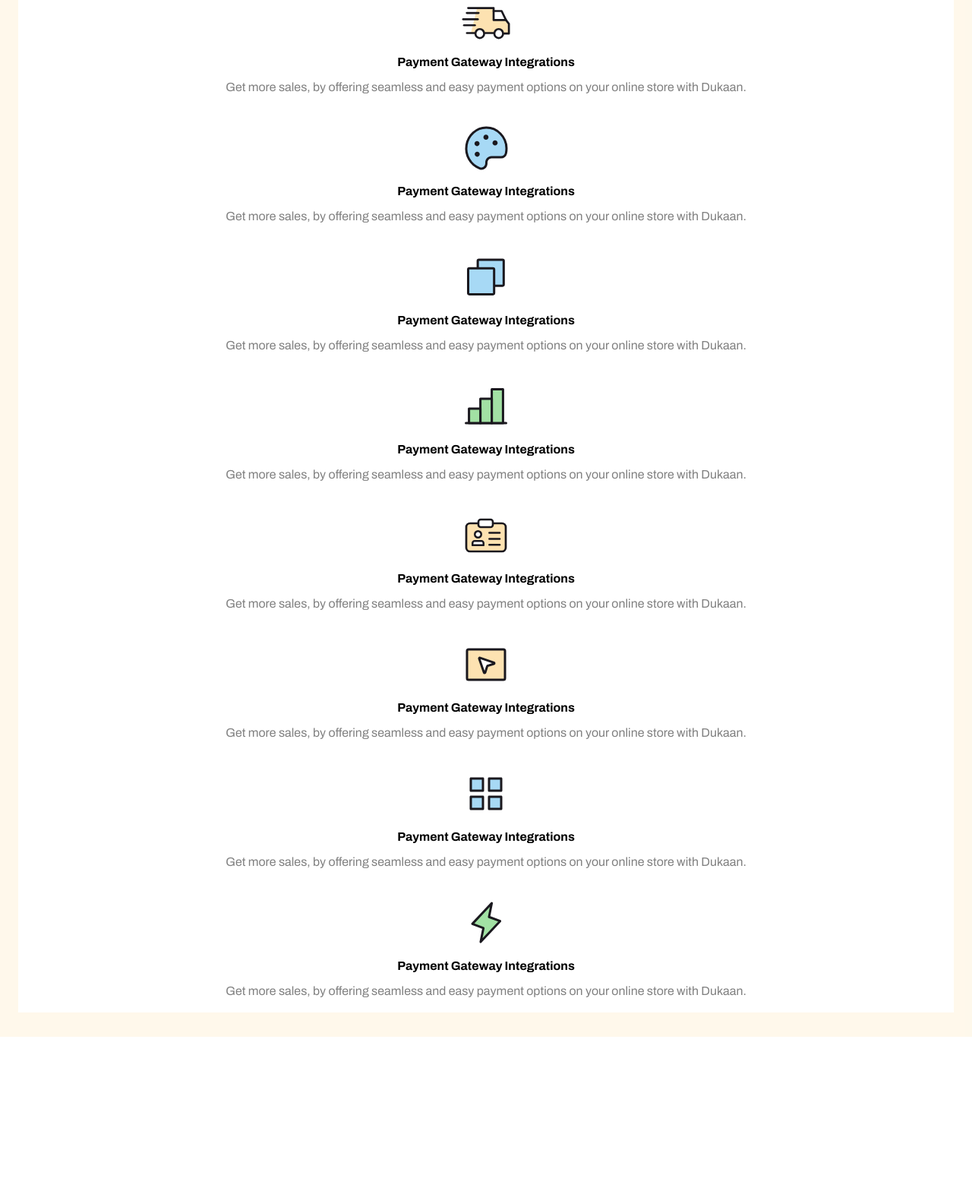
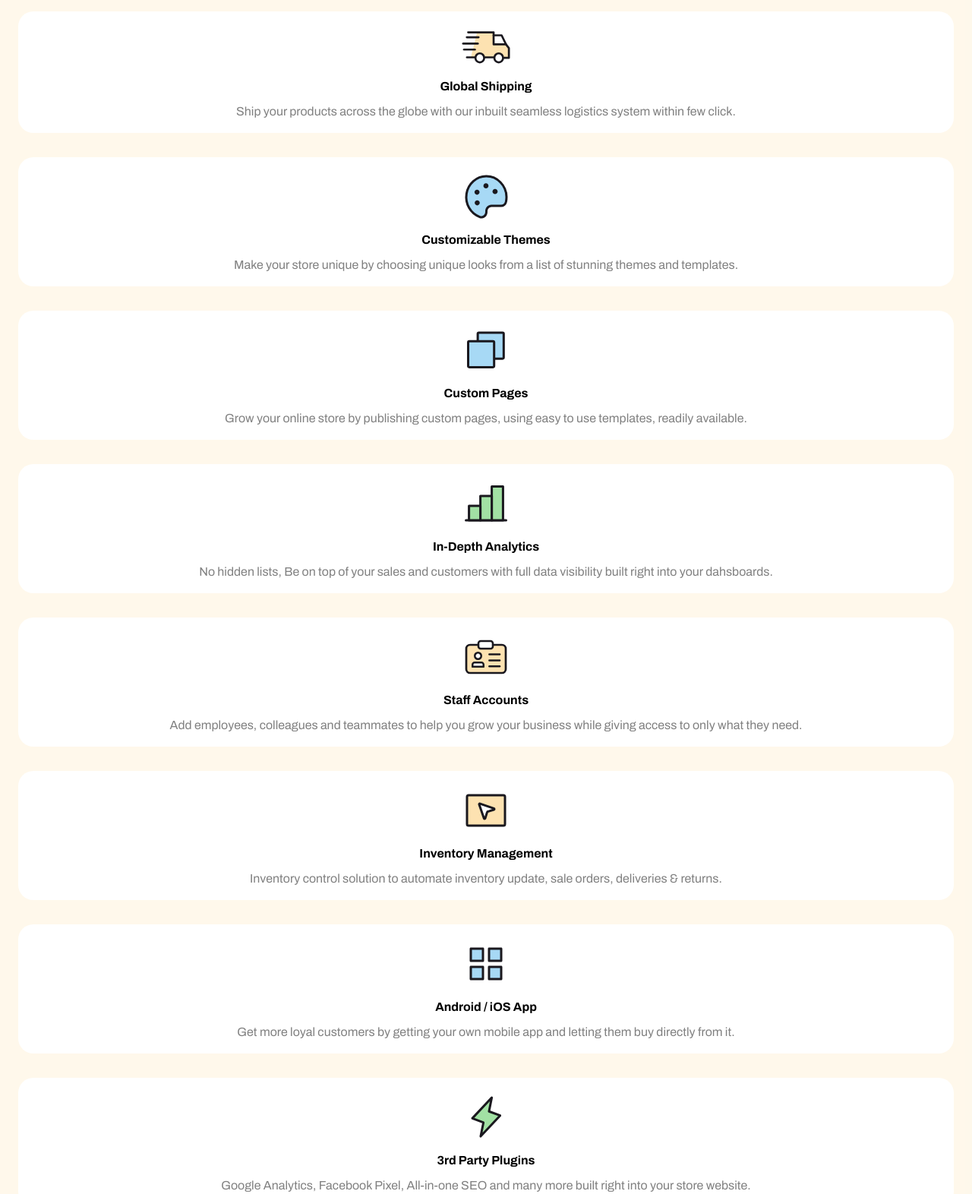
Before and after one commit to WadieBenabdouh/dukaan-clone, a website built with Vite: page index.html in a window 1280 px wide. Shown: the part 5726-7298 px from the top of the page at 76% size. Before the commit the page ends 7091 px from the top, so only its background shows below. Built offline with nearby package versions, Linux system fonts and the light colour scheme.

Commit message:
filled real content

```diff
--- a/index.html
+++ b/index.html
@@ -395,8 +395,8 @@
           </g>
         </svg>
 
-        <h4>Payment Gateway Integrations</h4>
-        <p>Get more sales, by offering seamless and easy payment options on your online store with Dukaan.</p>
+        <h4>Global Shipping</h4>
+        <p>Ship your products across the globe with our inbuilt seamless logistics system within few click.</p>
       </div>
       <!-- 3 -->
       <div class="tile">
@@ -475,8 +475,8 @@
           </g>
         </svg>
 
-        <h4>Payment Gateway Integrations</h4>
-        <p>Get more sales, by offering seamless and easy payment options on your online store with Dukaan.</p>
+        <h4>Customizable Themes</h4>
+        <p>Make your store unique by choosing unique looks from a list of stunning themes and templates.</p>
       </div>
       <!-- 4 -->
       <div class="tile">
@@ -514,8 +514,8 @@
           </g>
         </svg>
 
-        <h4>Payment Gateway Integrations</h4>
-        <p>Get more sales, by offering seamless and easy payment options on your online store with Dukaan.</p>
+        <h4>Custom Pages</h4>
+        <p>Grow your online store by publishing custom pages, using easy to use templates, readily available.</p>
       </div>
       <!-- 5 -->
       <div class="tile">
@@ -572,8 +572,9 @@
           </g>
         </svg>
 
-        <h4>Payment Gateway Integrations</h4>
-        <p>Get more sales, by offering seamless and easy payment options on your online store with Dukaan.</p>
+        <h4>In-Depth Analytics</h4>
+        <p>No hidden lists, Be on top of your sales and customers with full data visibility built right into your
+          dahsboards.</p>
       </div>
       <!-- 6 -->
       <div class="tile">
@@ -660,8 +661,9 @@
           </g>
         </svg>
 
-        <h4>Payment Gateway Integrations</h4>
-        <p>Get more sales, by offering seamless and easy payment options on your online store with Dukaan.</p>
+        <h4>Staff Accounts</h4>
+        <p>Add employees, colleagues and teammates to help you grow your business while giving access to only what they
+          need.</p>
       </div>
       <!-- 7 -->
       <div class="tile">
@@ -699,8 +701,8 @@
           </g>
         </svg>
 
-        <h4>Payment Gateway Integrations</h4>
-        <p>Get more sales, by offering seamless and easy payment options on your online store with Dukaan.</p>
+        <h4>Inventory Management</h4>
+        <p>Inventory control solution to automate inventory update, sale orders, deliveries & returns.</p>
       </div>
       <!-- 8 -->
       <div class="tile">
@@ -764,8 +766,8 @@
           </g>
         </svg>
 
-        <h4>Payment Gateway Integrations</h4>
-        <p>Get more sales, by offering seamless and easy payment options on your online store with Dukaan.</p>
+        <h4>Android / iOS App</h4>
+        <p>Get more loyal customers by getting your own mobile app and letting them buy directly from it.</p>
       </div>
       <!-- 9 -->
       <div class="tile">
@@ -792,8 +794,8 @@
           </g>
         </svg>
 
-        <h4>Payment Gateway Integrations</h4>
-        <p>Get more sales, by offering seamless and easy payment options on your online store with Dukaan.</p>
+        <h4>3rd Party Plugins</h4>
+        <p>Google Analytics, Facebook Pixel, All-in-one SEO and many more built right into your store website.</p>
       </div>
     </div>
   </summary>
--- a/scss/main.scss
+++ b/scss/main.scss
@@ -322,39 +322,45 @@ figure::after {
         }
     }
 }
+
 // ARTICLE PERKS END
 
 // SUMMARY - GRID SUPPORT
-summary{
+summary {
     display: flex;
     padding: 2em 1.5em;
     flex-direction: column;
     gap: 3em;
-    background-color: rgba(250,183,59,.1);
+    background-color: rgba(250, 183, 59, .1);
 
-    h3{
+    h3 {
         text-align: center;
     }
 
     .grid-benefits {
+        display: grid;
+        grid-template-columns: 1fr;
+        gap: 2em;
 
-        .tile{
+        .tile {
             display: flex;
             flex-direction: column;
             align-items: center;
             gap: 1em;
             background-color: #fff;
             padding: 20px;
+            border-radius: 20px;
 
-            svg{
+            svg {
                 max-width: 4em;
             }
 
-            p{
+            p {
                 text-align: center;
                 color: gray;
             }
         }
     }
 }
+
 // SUMMARY - GRID SUPPORT END
```
